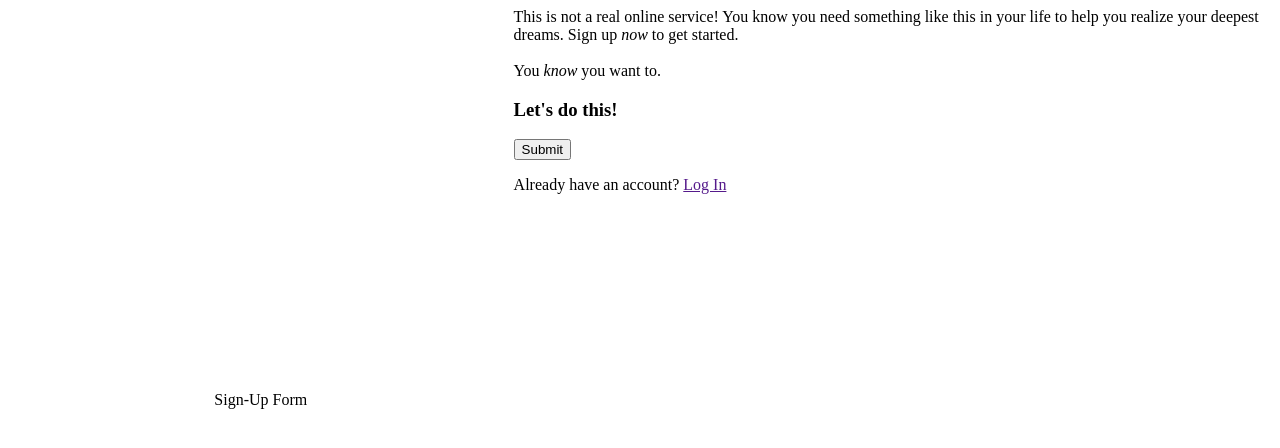
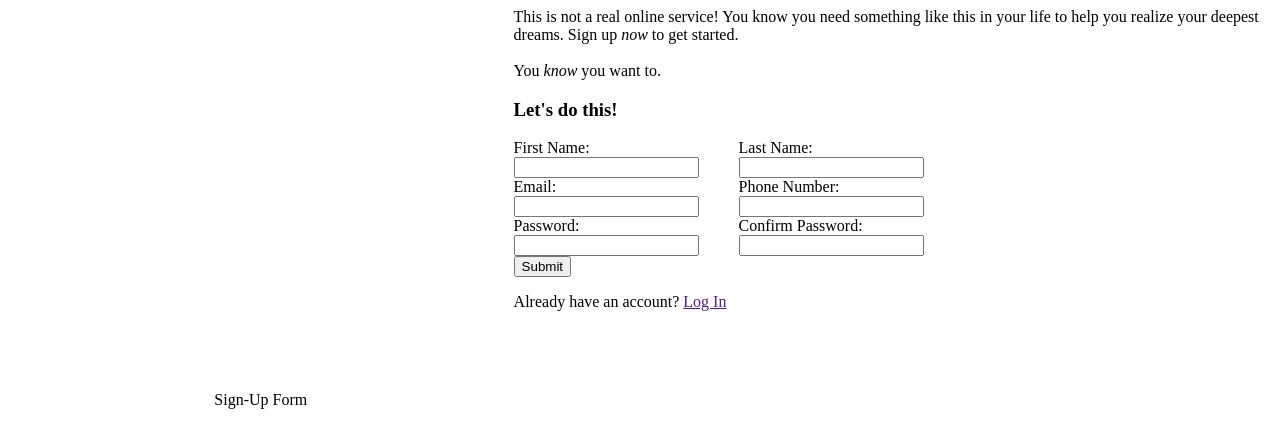
Before and after one commit to chance-class/sign-up-form, a plain HTML site: page index.html in a window 1280 px wide. Drawn offline with Linux system fonts and the light colour scheme.

Commit message:
Add form elements

```diff
--- a/index.html
+++ b/index.html
@@ -21,7 +21,36 @@
         <div class="form">
           <h3>Let's do this!</h3>
           <form>
-
+            <div class="name">
+              <div class="first-name">
+                <label for="first-name">First Name:</label><br>
+                <input type="text" id="first-name" name="first-name">
+              </div>
+              <div class="last-name">
+                <label for="last-name">Last Name:</label><br>
+                <input type="text" id="last-name" name="last-name">
+              </div>
+            </div>
+            <div class="contact">
+              <div class="email">
+                <label for="email">Email:</label><br>
+                <input type="email" id="email" name="email">
+              </div>
+              <div class="phone">
+                <label for="phone">Phone Number:</label><br>
+                <input type="tel" id="phone" name="phone">
+              </div>
+            </div>
+            <div class="password">
+              <div class="pass">
+                <label for="pwd">Password:</label><br>
+                <input type="password" id="pwd" name="pwd">
+              </div>
+              <div class="pass-confirm">
+                <label for="pwd-confirm">Confirm Password:</label><br>
+                <input type="password" id="pwd-confirm" name="pwd-confirm">
+              </div>
+            </div>
           </form>
         </div>
         <div class="footer">
--- a/style.css
+++ b/style.css
@@ -22,3 +22,10 @@
   min-height: 350px;
   width: 100%;
 }*/
+
+.name,
+.contact,
+.password {
+  display: flex;
+  gap: 40px;
+}
```
